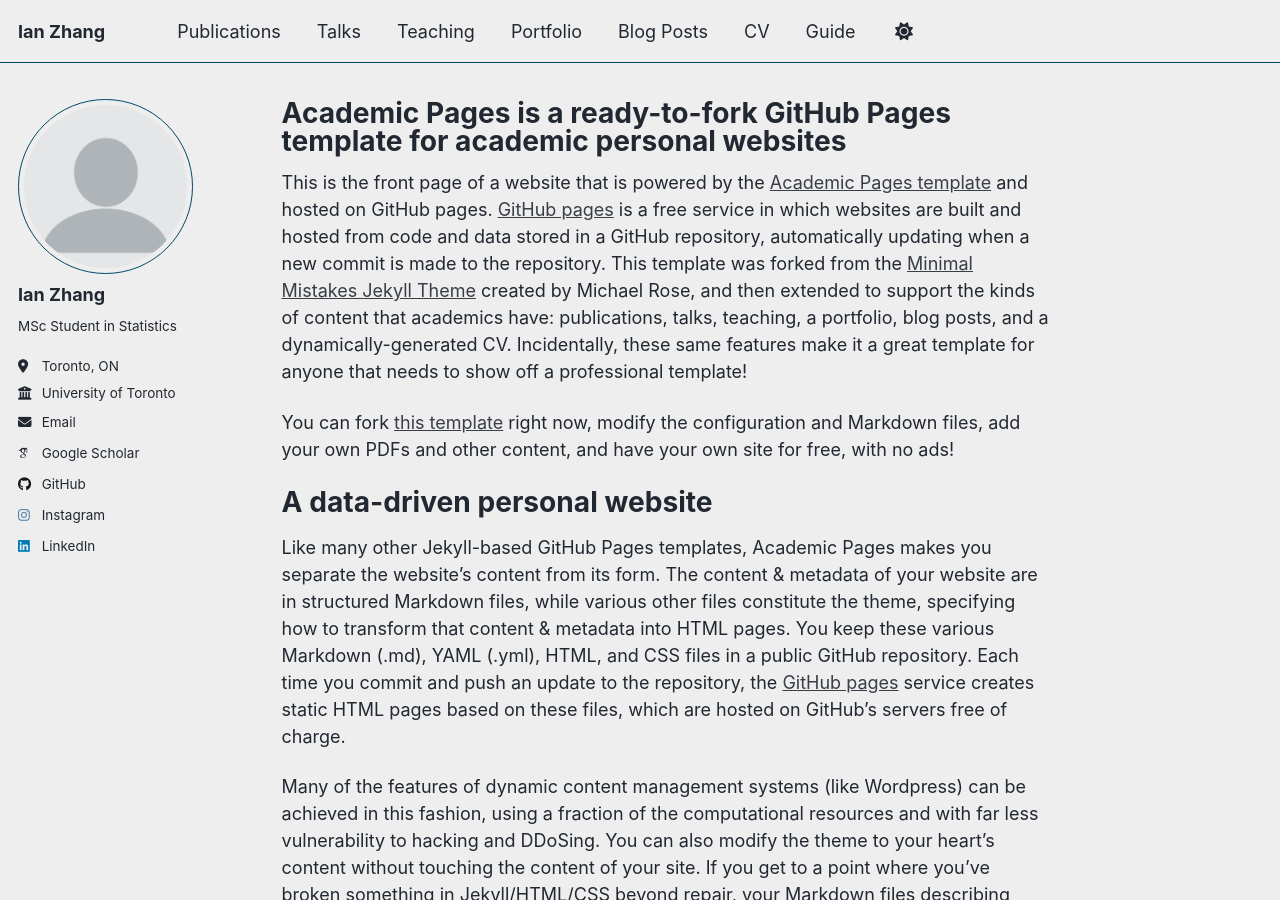
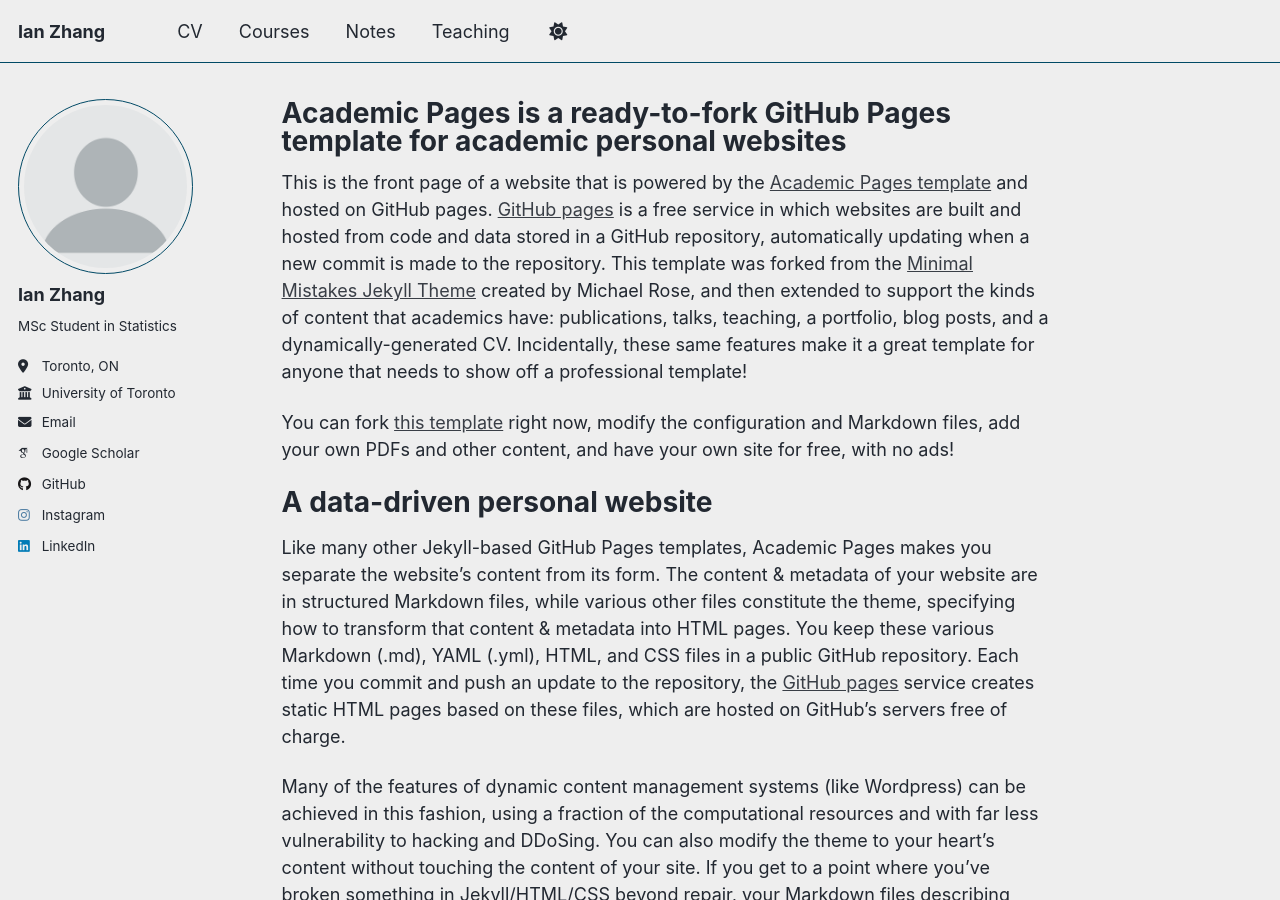
Before and after one commit to IanZhang42/ianwebsite, a Jekyll site: the page built from _pages/about.md, in a window 1280 px wide and 900 px high. Built offline with Jekyll 4.4.1, drawn with Linux system fonts in a browser that asks for light colours; some web fonts are replaced; a script that is not in the unit is left out.

Commit message:
Update navigation.yml

```diff
--- a/_data/navigation.yml
+++ b/_data/navigation.yml
@@ -8,26 +8,14 @@
 #      Markdown formatted page while the second is generated using JSON.
 
 main:
-  - title: "Publications"
-    url: /publications/
+  - title: "CV"
+    url: /cv/
 
-  - title: "Talks"
-    url: /talks/
+  - title: "Courses"
+    url: /courses/
+
+  - title: "Notes"
+    url: /notes/
 
   - title: "Teaching"
     url: /teaching/
-
-  - title: "Portfolio"
-    url: /portfolio/
-
-  - title: "Blog Posts"
-    url: /year-archive/
-
-  - title: "CV"
-    url: /cv/
-
-  # - title: "CV"
-  #   url: /cv-json/
-
-  - title: "Guide"
-    url: /markdown/
```
